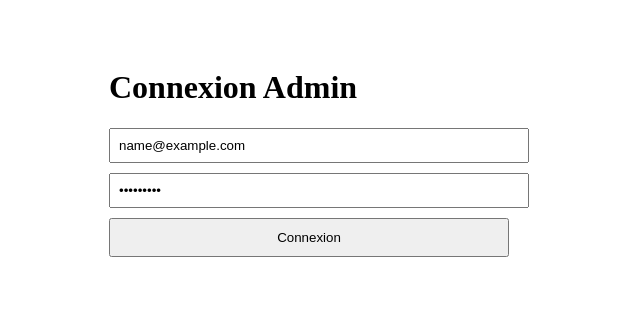
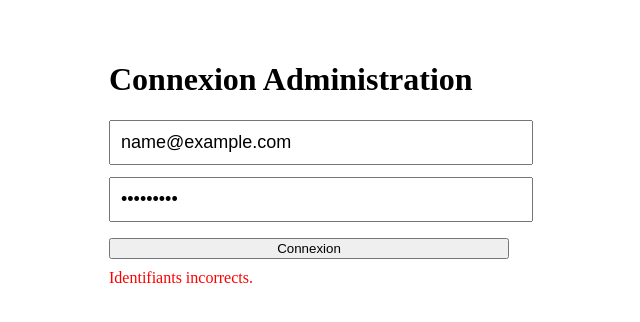
Before and after one commit to eliekogoup/Iceteam-vote-Pro, a Next.js app: page /admin/login in a window 1280 px wide. Both pictures are taken after typing "name@example.com", "Sample123" into the empty fields and a click on the button "Connexion". Shown: the top 322 px of the page, without its empty margins (331-971 px from the left). Built offline with nearby package versions, Linux system fonts and the light colour scheme; no server answers.

Commit message:
Refactor Admin login component
Refactor login component to handle admin authentication with error handling and role verification.

```diff
--- a/src/pages/admin/login.tsx
+++ b/src/pages/admin/login.tsx
@@ -1,49 +1,62 @@
 import { useState } from "react";
+import { useRouter } from "next/router";
 import { supabase } from "../../lib/supabaseClient";
-import { useRouter } from "next/router";
 
-export default function LoginPage() {
+export default function AdminLogin() {
+  const router = useRouter();
   const [email, setEmail] = useState("");
-  const [pass, setPass] = useState("");
-  const [loading, setLoading] = useState(false);
-  const router = useRouter();
+  const [password, setPassword] = useState("");
+  const [error, setError] = useState("");
 
-  async function handleLogin(e: React.FormEvent) {
+  const handleSubmit = async (e: React.FormEvent) => {
     e.preventDefault();
-    setLoading(true);
-    const { error } = await supabase.auth.signInWithPassword({ email, password: pass });
-    setLoading(false);
-    if (!error) {
-      router.push("/admin");
-    } else {
-      alert(error.message);
+    setError("");
+    // Authentification Supabase Auth
+    const { data: authData, error: signInError } = await supabase.auth.signInWithPassword({ email, password });
+    if (signInError || !authData.user) {
+      setError("Identifiants incorrects.");
+      return;
     }
-  }
+    // Vérifier le rôle admin dans "profiles"
+    const { data: profile, error: profileError } = await supabase
+      .from("profiles")
+      .select("is_admin")
+      .eq("id", authData.user.id)
+      .single();
+
+    if (profileError || !profile?.is_admin) {
+      setError("Vous n'êtes pas administrateur.");
+      return;
+    }
+    // Auth OK => session admin
+    sessionStorage.setItem("isAdmin", "1");
+    sessionStorage.setItem("adminEmail", email);
+    router.push("/admin");
+  };
 
   return (
-    <main style={{padding:40, maxWidth:400, margin:"auto"}}>
-      <h1>Connexion Admin</h1>
-      <form onSubmit={handleLogin}>
+    <div style={{ padding: 32, maxWidth: 400, margin: "auto" }}>
+      <h1>Connexion Administration</h1>
+      <form onSubmit={handleSubmit}>
         <input
           type="email"
-          placeholder="Email"
+          placeholder="Email administrateur"
           value={email}
+          onChange={e => setEmail(e.target.value)}
           required
-          onChange={e=>setEmail(e.target.value)}
-          style={{width:"100%",marginBottom:10,padding:8}}
+          style={{ fontSize: 18, padding: 10, width: "100%", marginBottom: 12 }}
         />
         <input
           type="password"
           placeholder="Mot de passe"
-          value={pass}
+          value={password}
+          onChange={e => setPassword(e.target.value)}
           required
-          onChange={e=>setPass(e.target.value)}
-          style={{width:"100%",marginBottom:10,padding:8}}
+          style={{ fontSize: 18, padding: 10, width: "100%" }}
         />
-        <button type="submit" style={{width:"100%",padding:10}} disabled={loading}>
-          {loading ? "Connexion..." : "Connexion"}
-        </button>
+        <button type="submit" style={{ marginTop: 16, width: "100%" }}>Connexion</button>
+        {error && <div style={{ color: "red", marginTop: 10 }}>{error}</div>}
       </form>
-    </main>
+    </div>
   );
 }
```
